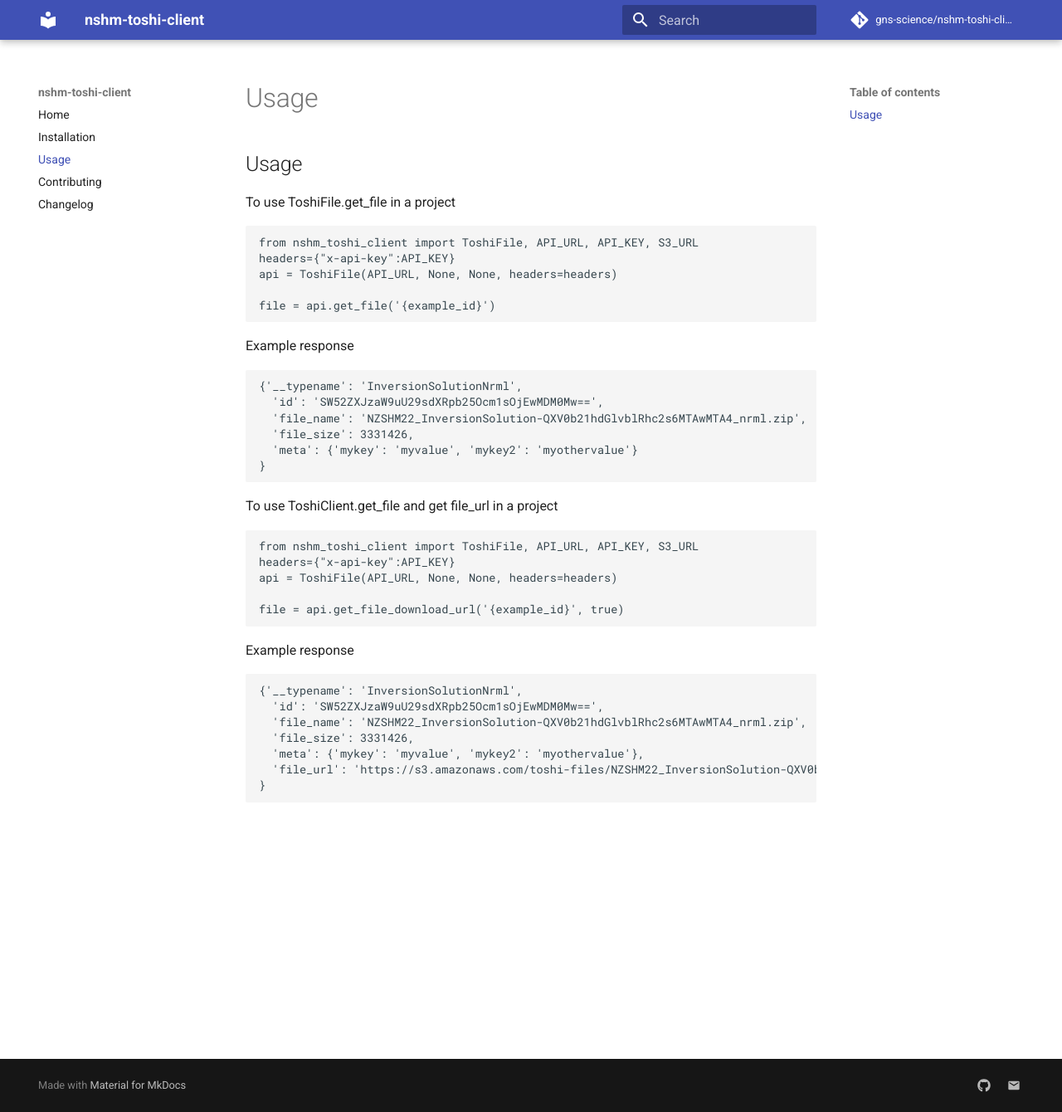
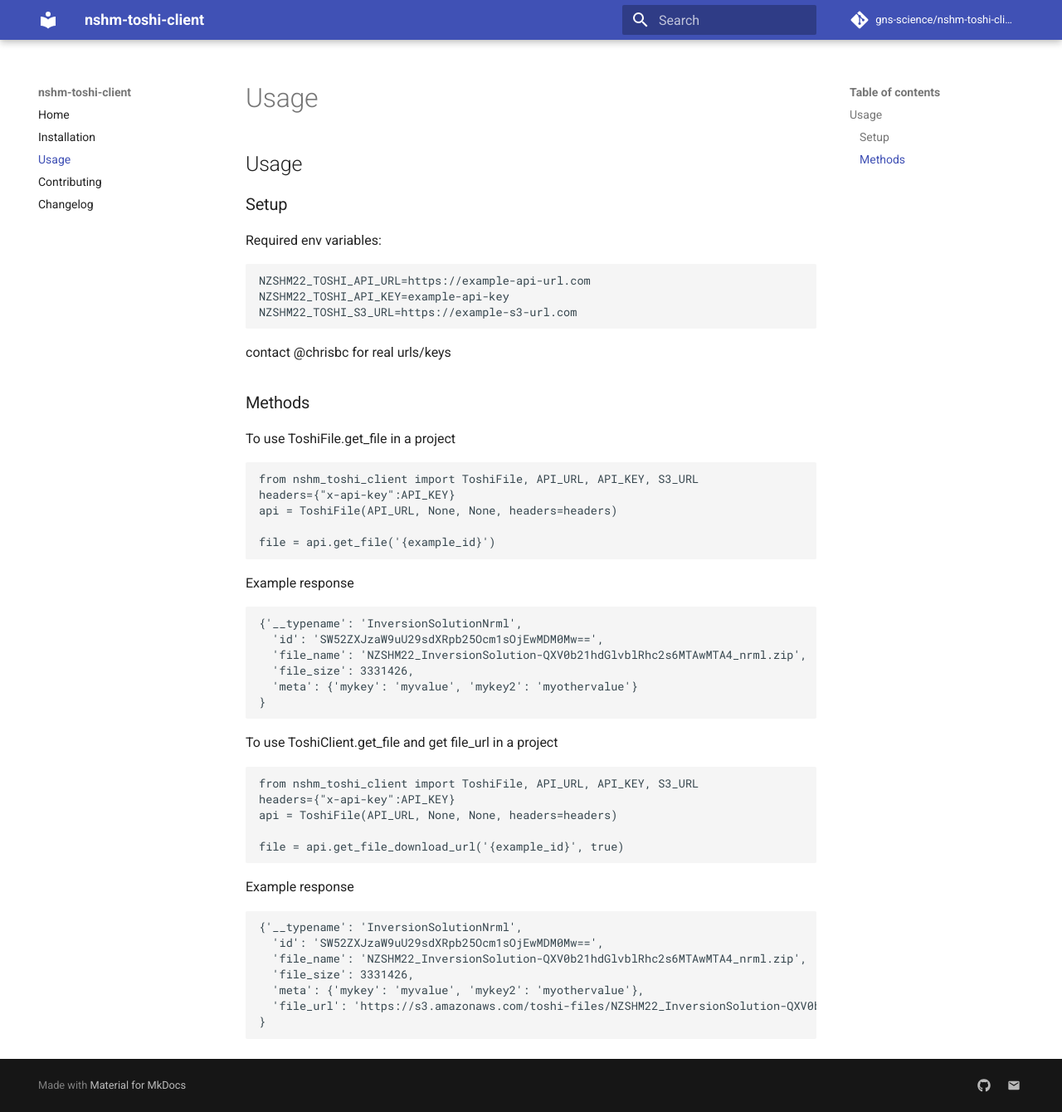
Before and after one commit to GNS-Science/nshm-toshi-client, an MkDocs documentation site: the page built from docs/usage.md, in a window 1280 px wide and 1340 px high. Shown: the whole window at 83% size. Built offline with MkDocs 1.6.1 and Material for MkDocs 9.7.7, drawn with Linux system fonts in a browser that asks for light colours; comment, search, counter and statistics services are not loaded.

Commit message:
update docs to include env setup; (#16)

````diff
--- a/docs/usage.md
+++ b/docs/usage.md
@@ -1,4 +1,18 @@
 # Usage
+
+## Setup
+
+Required env variables:
+
+```
+NZSHM22_TOSHI_API_URL=https://example-api-url.com
+NZSHM22_TOSHI_API_KEY=example-api-key
+NZSHM22_TOSHI_S3_URL=https://example-s3-url.com
+```
+
+contact @chrisbc for real urls/keys
+
+## Methods
 
 To use ToshiFile.get_file in a project
 
````
